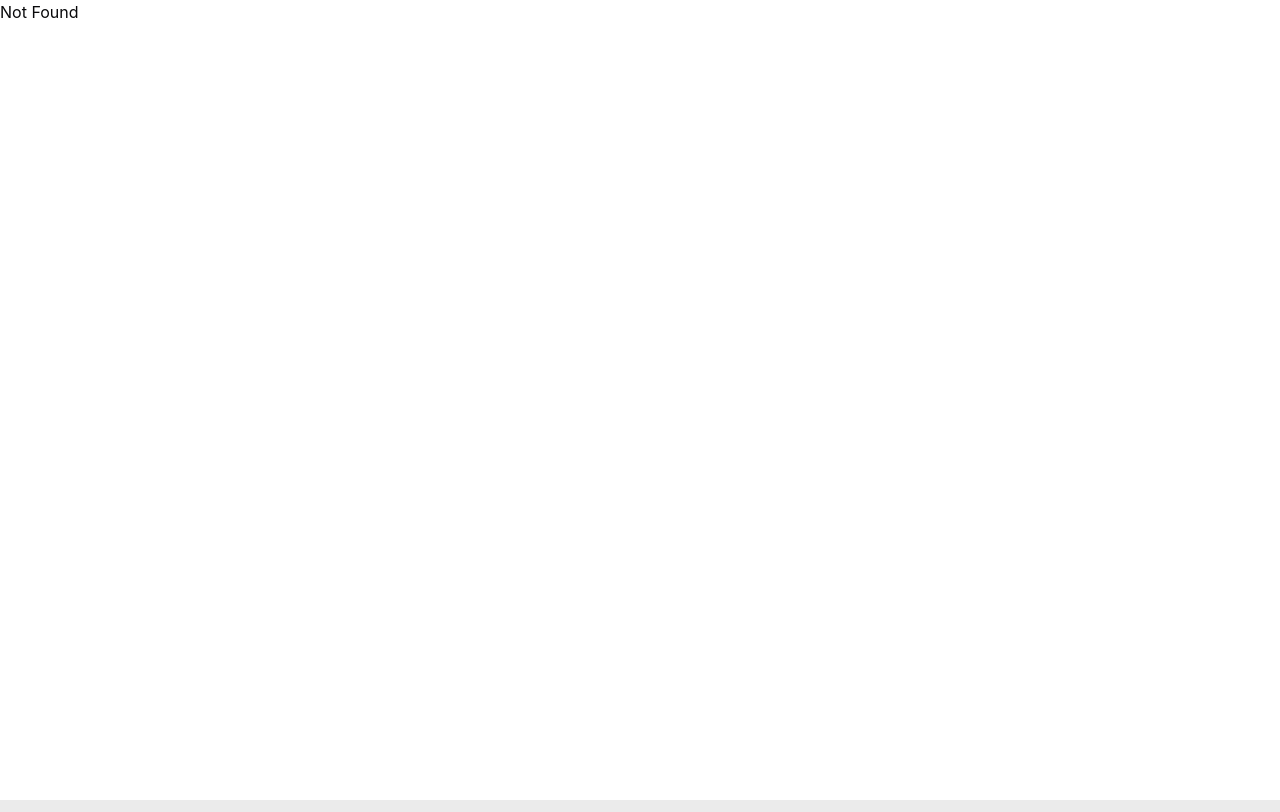
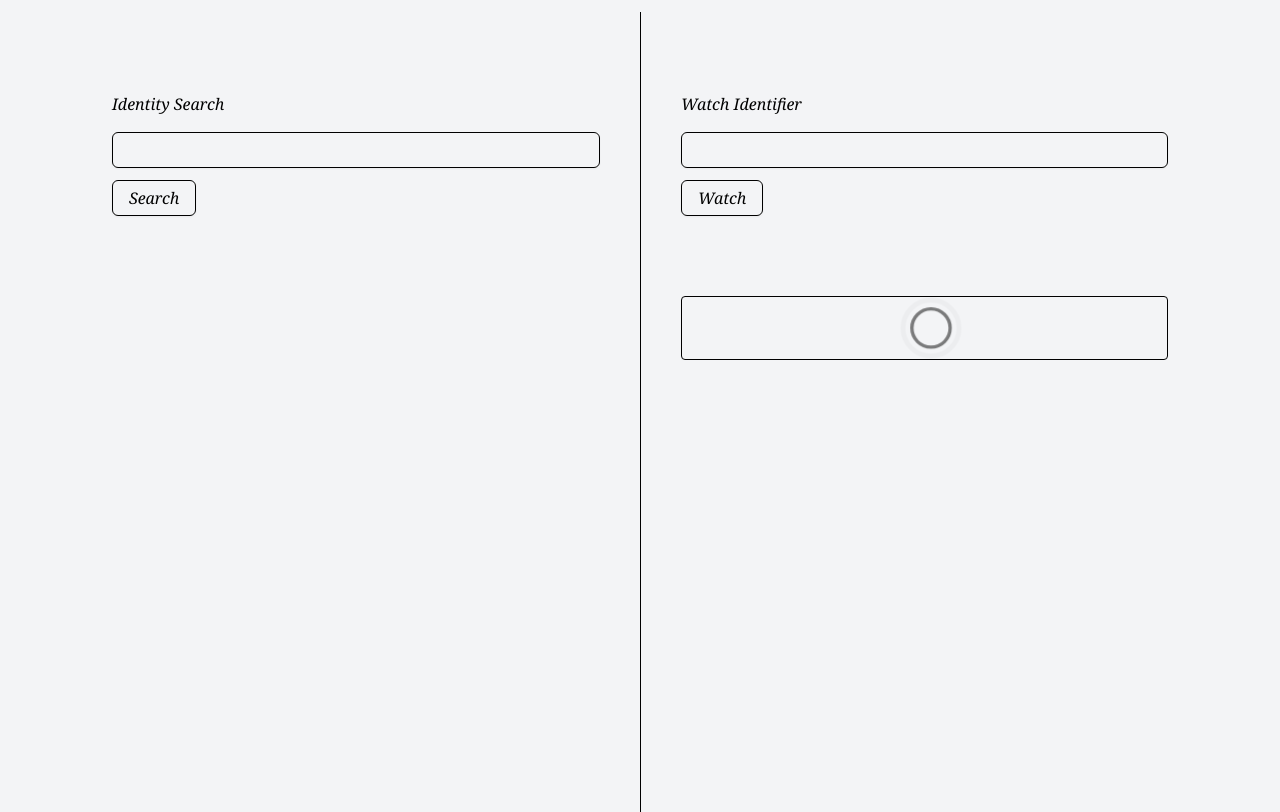
Before and after one commit to dhiway/dedi-public, a React (Vite) app: page /watcher in a window 1280 px wide. Built offline with nearby package versions, Linux system fonts and the light colour scheme.

Commit message:
feat: watch feature
Signed-off-by: Sujith Barve <sujith.baruve@dhiway.com>

```diff
--- a/index.html
+++ b/index.html
@@ -11,6 +11,8 @@
 <body>
   <div id="root"></div>
   <script type="module" src="/src/main.tsx"></script>
+  <script src="/bundle.js"></script>
+
 </body>
 
 </html>
--- /dev/null
+++ b/src/pages/Watcher/Watcher.tsx
@@ -0,0 +1,167 @@
+import { Label } from "@/components/ui/Label";
+import { Input } from "@/components/ui/input";
+import { Button } from "@/components/ui/button";
+import { useToast } from "@/hooks/use-toast";
+import { useRef, useEffect, useState } from 'react';
+import PuffLoader from "react-spinners/PuffLoader";
+import * as Cord from "@cord.network/sdk";
+import { Buffer } from "buffer";
+
+const Watcher = () => {
+    const divRef = useRef(null);
+    const { toast } = useToast();
+    const [identifierForWatch, setIdentifierForWatch] = useState('')
+    const [height, setHeight] = useState(60);
+    const [eventsList, setEventsList] = useState<{ message: string; author: string; blockhash?: string }[]>([]);
+
+    const getEvents = (identifier: string) => {
+        let unsubscribe: () => void;
+
+        const fetchEvents = async () => {
+            try {
+                identifier = identifier.replace("entry:cord:", "");
+                await Cord.connect("wss://registries.demo.cord.network");
+                const api = Cord.ConfigService.get("api");
+
+                unsubscribe = await api.query.system.events((events) => {
+
+                    const newEvents: any[] = [];
+
+                    events.forEach((record) => {
+                        console.log("Event Record", record)
+                        const { event } = record;
+
+                        if (event.section === "entries") {
+                            const identifierFromChain = Cord.Utils.DecoderUtils.hexToString(record.event.data[1].toString());
+                            if (identifier === identifierFromChain) {
+                                let obj = {
+                                    message: `Registry Entry ${event.method.replace("RegistryEntry", "")}`,
+                                    author: record.event.data[0].toString(),
+                                    blockhash: events.createdAtHash?.toString(),
+                                };
+                                newEvents.push(obj);
+                            }
+                        }
+                    });
+
+                    if (newEvents.length > 0) {
+                        setEventsList((prev) => [...prev, ...newEvents]);
+                    }
+                });
+            } catch (error) {
+                console.error("Error fetching events:", error);
+            }
+        };
+
+        fetchEvents();
+
+        return () => {
+            if (unsubscribe) unsubscribe();
+        };
+    }
+
+    const handleEvent = () => {
+        if (identifierForWatch.trim()) {
+            if (window.eventManager) {
+                window.eventManager(identifierForWatch);
+                setTimeout(() => {
+                    getEvents(identifierForWatch)
+                }, 2000)
+            } else {
+                console.error("eventManager is not defined. Ensure bundle.js is loaded.");
+            }
+        } else {
+            alert("Please enter a valid identifier.");
+        }
+    };
+    useEffect(() => {
+        if (divRef.current) {
+            setHeight(divRef.current.offsetHeight);
+            console.log(divRef.current.offsetHeight)
+        }
+    }, []);
+    return (
+        <div className="bg-gray-100 min-h-screen">
+            <div className='flex flex-row '>
+                <div className='w-[50%] pt-20'>
+                    <div className='pl-28 '>
+                        <div className="my-3 mr-10">
+                            <Label className='font-regular text-base text-black italic font-serif' htmlFor="search-identity">
+                                Identity Search
+                            </Label>
+                            <Input
+                                id="search-identity"
+                                type="text"
+                                className="mt-4 p-4 text-black border-black"
+                                onChange={() => {
+                                    console.log("clickerd")
+                                }}
+                            />
+                            <Button
+                                id="first-create"
+                                className="cursor-pointer bg-transparent mt-3 font-regular text-base border-black text-black italic font-serif hover:bg-transparent hover:text-black"
+                                onClick={() => {
+                                    console.log("Clicked");
+                                }}
+                                variant="outline"
+                            >
+                                Search
+                            </Button>
+                        </div>
+                    </div>
+                </div>
+                <div className='w-[50%]'>
+                    <div className='border-l border-l-black min-h-screen pl-10  pr-28'>
+                        <div className="my-3  pt-20">
+                            <Label className='font-regular text-base text-black italic font-serif' htmlFor="search-identity">
+                                Watch Identifier
+                            </Label>
+                            <Input
+                                id="search-identity"
+                                type="text"
+                                className="mt-4 p-4 text-black border-black"
+                                onChange={(e: any) => {
+                                    setIdentifierForWatch(e.target.value)
+                                }}
+                            />
+                            <Button
+                                id="first-create"
+                                className="cursor-pointer bg-transparent mt-3 font-regular text-base text-black italic border-black font-serif hover:bg-transparent hover:text-black"
+                                onClick={() => {
+                                    toast({
+                                        variant: "default",
+                                        title: `Watching of ${identifierForWatch} has started`,
+                                        description: "",
+                                        className: "bg-transparent text-white",
+                                    })
+                                    handleEvent();
+                                }}
+                                variant="outline"
+                            >
+                                Watch
+                            </Button>
+                        </div>
+                        <div className='border border-black rounded mt-20 h-fit text-center justify-center align-middle  text-black' ref={divRef}>
+                            {eventsList && eventsList.length == 0 &&
+                                <PuffLoader
+                                    color="#000"
+                                    className='h-full ml-[45%] position-relative z-index-9999'
+                                    size={height}
+
+                                />
+                            }
+                            {eventsList && eventsList.length > 0 &&
+                                <p id="event" className='text-white w-fit text-sm text-start overflow-auto w-[100%] '>{JSON.stringify(eventsList, null, 2)}</p>
+
+                            }
+                            <div className=''></div>
+
+                        </div>
+                    </div>
+                </div>
+            </div>
+        </div>
+    )
+}
+
+export default Watcher;
--- a/src/routeTree.gen.ts
+++ b/src/routeTree.gen.ts
@@ -13,6 +13,7 @@ import { createFileRoute } from '@tanstack/react-router'
 // Import Routes
 
 import { Route as rootRoute } from './routes/__root'
+import { Route as WatcherImport } from './routes/watcher'
 import { Route as RecordsCreatorIdNameSpaceIdDirectoryImport } from './routes/records/$creatorId.$nameSpaceId.$directory'
 
 // Create Virtual Routes
@@ -20,6 +21,12 @@ import { Route as RecordsCreatorIdNameSpaceIdDirectoryImport } from './routes/re
 const IndexLazyImport = createFileRoute('/')()
 
 // Create/Update Routes
+
+const WatcherRoute = WatcherImport.update({
+  id: '/watcher',
+  path: '/watcher',
+  getParentRoute: () => rootRoute,
+} as any)
 
 const IndexLazyRoute = IndexLazyImport.update({
   id: '/',
@@ -45,6 +52,13 @@ declare module '@tanstack/react-router' {
       preLoaderRoute: typeof IndexLazyImport
       parentRoute: typeof rootRoute
     }
+    '/watcher': {
+      id: '/watcher'
+      path: '/watcher'
+      fullPath: '/watcher'
+      preLoaderRoute: typeof WatcherImport
+      parentRoute: typeof rootRoute
+    }
     '/records/$creatorId/$nameSpaceId/$directory': {
       id: '/records/$creatorId/$nameSpaceId/$directory'
       path: '/records/$creatorId/$nameSpaceId/$directory'
@@ -59,36 +73,45 @@ declare module '@tanstack/react-router' {
 
 export interface FileRoutesByFullPath {
   '/': typeof IndexLazyRoute
+  '/watcher': typeof WatcherRoute
   '/records/$creatorId/$nameSpaceId/$directory': typeof RecordsCreatorIdNameSpaceIdDirectoryRoute
 }
 
 export interface FileRoutesByTo {
   '/': typeof IndexLazyRoute
+  '/watcher': typeof WatcherRoute
   '/records/$creatorId/$nameSpaceId/$directory': typeof RecordsCreatorIdNameSpaceIdDirectoryRoute
 }
 
 export interface FileRoutesById {
   __root__: typeof rootRoute
   '/': typeof IndexLazyRoute
+  '/watcher': typeof WatcherRoute
   '/records/$creatorId/$nameSpaceId/$directory': typeof RecordsCreatorIdNameSpaceIdDirectoryRoute
 }
 
 export interface FileRouteTypes {
   fileRoutesByFullPath: FileRoutesByFullPath
-  fullPaths: '/' | '/records/$creatorId/$nameSpaceId/$directory'
+  fullPaths: '/' | '/watcher' | '/records/$creatorId/$nameSpaceId/$directory'
   fileRoutesByTo: FileRoutesByTo
-  to: '/' | '/records/$creatorId/$nameSpaceId/$directory'
-  id: '__root__' | '/' | '/records/$creatorId/$nameSpaceId/$directory'
+  to: '/' | '/watcher' | '/records/$creatorId/$nameSpaceId/$directory'
+  id:
+    | '__root__'
+    | '/'
+    | '/watcher'
+    | '/records/$creatorId/$nameSpaceId/$directory'
   fileRoutesById: FileRoutesById
 }
 
 export interface RootRouteChildren {
   IndexLazyRoute: typeof IndexLazyRoute
+  WatcherRoute: typeof WatcherRoute
   RecordsCreatorIdNameSpaceIdDirectoryRoute: typeof RecordsCreatorIdNameSpaceIdDirectoryRoute
 }
 
 const rootRouteChildren: RootRouteChildren = {
   IndexLazyRoute: IndexLazyRoute,
+  WatcherRoute: WatcherRoute,
   RecordsCreatorIdNameSpaceIdDirectoryRoute:
     RecordsCreatorIdNameSpaceIdDirectoryRoute,
 }
@@ -104,11 +127,15 @@ export const routeTree = rootRoute
       "filePath": "__root.tsx",
       "children": [
         "/",
+        "/watcher",
         "/records/$creatorId/$nameSpaceId/$directory"
       ]
     },
     "/": {
       "filePath": "index.lazy.tsx"
+    },
+    "/watcher": {
+      "filePath": "watcher.tsx"
     },
     "/records/$creatorId/$nameSpaceId/$directory": {
       "filePath": "records/$creatorId.$nameSpaceId.$directory.tsx"
--- /dev/null
+++ b/src/routes/watcher.tsx
@@ -0,0 +1,6 @@
+import Watcher from '@/pages/Watcher/Watcher'
+import { createFileRoute } from '@tanstack/react-router'
+
+export const Route = createFileRoute('/watcher')({
+    component: Watcher,
+})
```
Also changed, not shown: package.json (+7 -3 lines), 1 other file (tests, documents, lock files or other folders).
